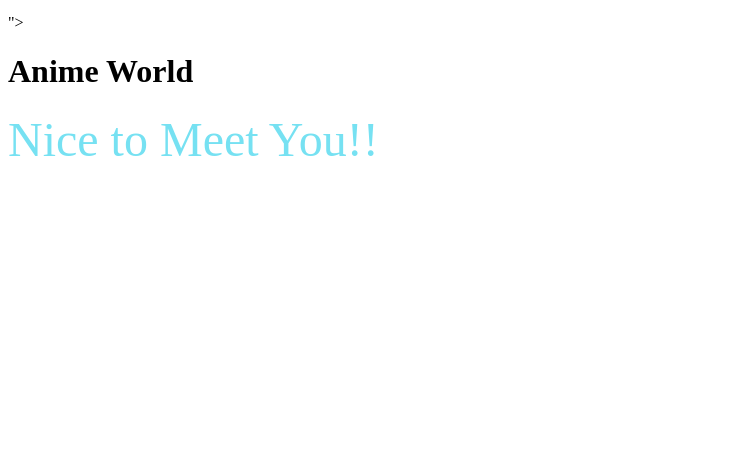
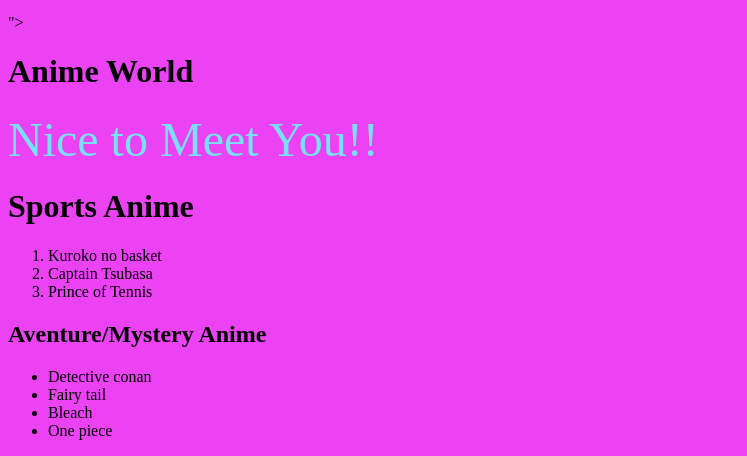
Before and after one commit to pinku08/pinku08.github.io, a plain HTML site: page second.html in a window 1280 px wide. Shown: the part 412-868 px from the top of the page, without its empty margins (0-747 px from the left). Before the commit the page ends 800 px from the top, so only its background shows below. Drawn offline with Linux system fonts and the light colour scheme.

Commit message:
sports anime

```diff
--- a/second.html
+++ b/second.html
@@ -1,6 +1,7 @@
 <html>
     <head><title> anime</title></head>
 <body>
+    <link rel="stylesheet" href="style.css">
     <p>Gogoanime</p>
     <a href="https://www.google.com/">google</a><br>
     <a href="index.html"> Homepage page </a><br>
@@ -10,6 +11,22 @@
     <iframe src="https://giphy.com/embed/EsvoFrC3drDQQ" width="480" height="258" frameBorder="0" class="giphy-embed" allowFullScreen></iframe><p><a href="https://giphy.com/gifs/smile-will-make-EsvoFrC3drDQQ">via GIPHY</a></p>"></iframe>
     <h1 style= "font-size:10 color:#e19ee5;">Anime World</h1>
     <font size= "8" color=#76e1f2 font style=serif >Nice to Meet You!!</font>
+    <div>
+    <h1>Sports Anime</h1>
+         <ol>
+            <li>Kuroko no basket</li>
+            <li>Captain Tsubasa</li>
+            <li>Prince of Tennis </li>
+        </ol>
+    </div>
+
+    <h2>Aventure/Mystery Anime</h2>
+    <ul>
+            <li>Detective conan </li>
+            <li>Fairy tail</li>
+            <li>Bleach</li>
+            <li>One piece</li>
+    </ul>
 
 
 
--- /dev/null
+++ b/style.css
@@ -0,0 +1,3 @@
+body {
+    background-color: #eb42f4;
+}
```
Also changed, not shown: anime/kuroko2.htm (added, +1 -0 lines), fourth.html (+10 -0 lines), index.html (+2 -1 lines), third.html (+5 -0 lines), anime/k1.jpg (added), anime/tsubasa.jpg (added).
